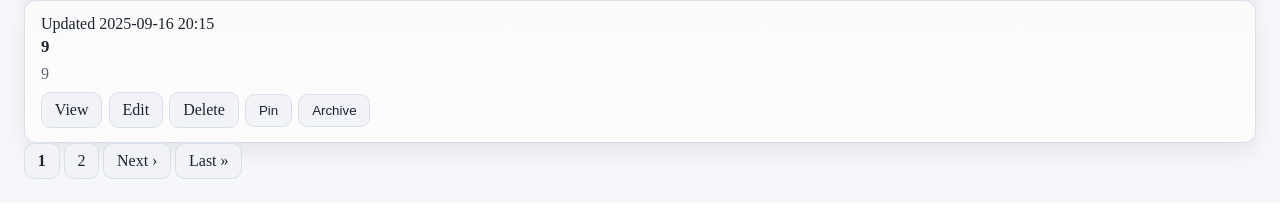
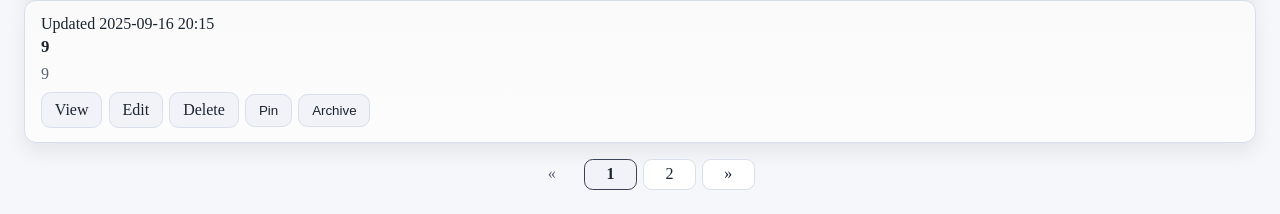
Before and after one commit to VinceVSCode/Django_Playground, a Django app: page /notes/list/ in a window 1280 px wide. Shown: the part 1344-1558 px from the top of the page. Before the commit the page ends 1523 px from the top, so only its background shows below. Run offline with Django 5.2, Linux system fonts and the light colour scheme; a user stored in the database is signed in; data comes from the database, SQL or seed files in the repository; data that the repository does not hold is empty.

Commit message:
-Add pager styling and update pagination links in note list template

```diff
--- a/DjangoPlayground/firstsite/static/firstsite/styles.css
+++ b/DjangoPlayground/firstsite/static/firstsite/styles.css
@@ -237,3 +237,41 @@ html, body { background: var(--bg); color: var(--text); }
 
 /* keep "Apply" / "Reset" aligned */
 .filter-actions { display:flex; gap:.5rem; align-items:center; }
+
+
+/* === Pager styling === */
+.pager{
+  display:flex;
+  flex-wrap: wrap;
+  gap: .35rem;
+  justify-content: center;
+  margin-top: 1rem;
+}
+
+.pager a, .pager span{
+  display:inline-block;
+  padding: .35rem .6rem;
+  border: 1px solid var(--line);
+  border-radius: .55rem;
+  background: var(--panel);
+  color: var(--text);
+  text-decoration: none;
+  min-width: 2rem;
+  text-align: center;
+}
+
+.pager a:hover{
+  background: var(--panel-strong);
+}
+
+.pager .current{
+  background: var(--panel-strong);
+  border-color: #3a4253;
+  font-weight: 600;
+}
+
+.pager .gap{
+  border-color: transparent;
+  background: transparent;
+  color: var(--muted);
+}
--- a/DjangoPlayground/firstsite/templates/firstsite/note_list.html
+++ b/DjangoPlayground/firstsite/templates/firstsite/note_list.html
@@ -1,4 +1,5 @@
 {% extends "firstsite/base.html" %}
+{%load qsp %}
 {% block title %}Your Notes{% endblock %}
 
 {% block content %}
@@ -79,6 +80,7 @@
     <button class="button" type="submit">Apply</button>
     <a class="button" href="{% url 'note_lists' %}">Reset</a>
   </div>
+
   </form>
 </div>
 
@@ -136,33 +138,38 @@
 
   {# --- numbered pager goes here (next step) --- #}
 {% if page_obj.paginator.num_pages > 1 %}
-  <nav class="pagination">
-    {# First / Prev #}
+  <nav class="pager" aria-label="Pagination">
+    {# Previous #}
     {% if page_obj.has_previous %}
-      <a class="button" href="?{% if querystring %}{{ querystring }}&{% endif %}page=1">« First</a>
-      <a class="button" href="?{% if querystring %}{{ querystring }}&{% endif %}page={{ page_obj.previous_page_number }}">‹ Prev</a>
+      <a href="?{% qs_keep page=page_obj.previous_page_number %}" aria-label="Previous page">«</a>
+    {% else %}
+      <span class="gap" aria-hidden="true">«</span>
     {% endif %}
 
-    {# Windowed page numbers with ellipses (no parentheses in conditions) #}
+    {# Page numbers (compact: show first, last, neighbors) #}
     {% for num in page_obj.paginator.page_range %}
-      {% if num == 1 or num == page_obj.paginator.num_pages or num >= page_obj.number|add:'-2' and num <= page_obj.number|add:'2' %}
+      {% if num == 1 or num == page_obj.paginator.num_pages or num|add:'-1' == page_obj.number or num == page_obj.number or num|add:'1' == page_obj.number %}
         {% if num == page_obj.number %}
-          <span class="button" style="font-weight:bold;">{{ num }}</span>
+          <span class="current" aria-current="page">{{ num }}</span>
         {% else %}
-          <a class="button" href="?{% if querystring %}{{ querystring }}&{% endif %}page={{ num }}">{{ num }}</a>
+          <a href="?{% qs_keep page=num %}">{{ num }}</a>
         {% endif %}
-      {% elif num == page_obj.number|add:'-3' or num == page_obj.number|add:'3' %}
-        <span class="muted">…</span>
+      {% elif num == 2 and page_obj.number > 3 %}
+        <span class="gap">…</span>
+      {% elif num == page_obj.paginator.num_pages|add:'-1' and page_obj.number < page_obj.paginator.num_pages|add:'-2' %}
+        <span class="gap">…</span>
       {% endif %}
     {% endfor %}
 
-    {# Next / Last #}
+    {# Next #}
     {% if page_obj.has_next %}
-      <a class="button" href="?{% if querystring %}{{ querystring }}&{% endif %}page={{ page_obj.next_page_number }}">Next ›</a>
-      <a class="button" href="?{% if querystring %}{{ querystring }}&{% endif %}page={{ page_obj.paginator.num_pages }}">Last »</a>
+      <a href="?{% qs_keep page=page_obj.next_page_number %}" aria-label="Next page">»</a>
+    {% else %}
+      <span class="gap" aria-hidden="true">»</span>
     {% endif %}
   </nav>
 {% endif %}
+
 
 
 {% else %}
```
